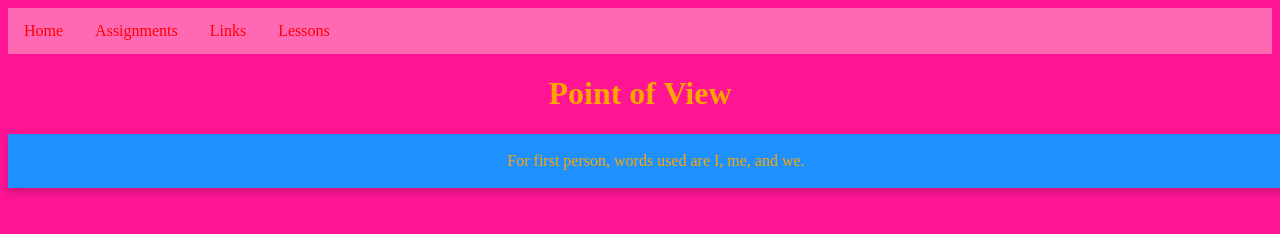
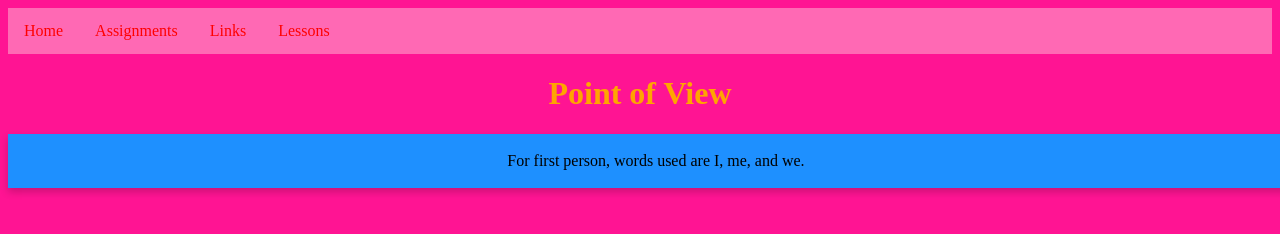
Before and after one commit to Callahan-Classroom/lessons, a plain HTML site: page index.htm in a window 1280 px wide. Shown: the top 234 px of the page. Drawn offline with Linux system fonts and the light colour scheme.

Commit message:
Update index.htm

```diff
--- a/index.htm
+++ b/index.htm
@@ -28,7 +28,7 @@
     </ul>
     <h1>Point of View</h1>
     <div class="card">
-      <p>For first person, words used are I, me, and we.</p>
+      <p style="color:black;">For first person, words used are I, me, and we.</p>
     </div>
   </body>
 </html>
```
